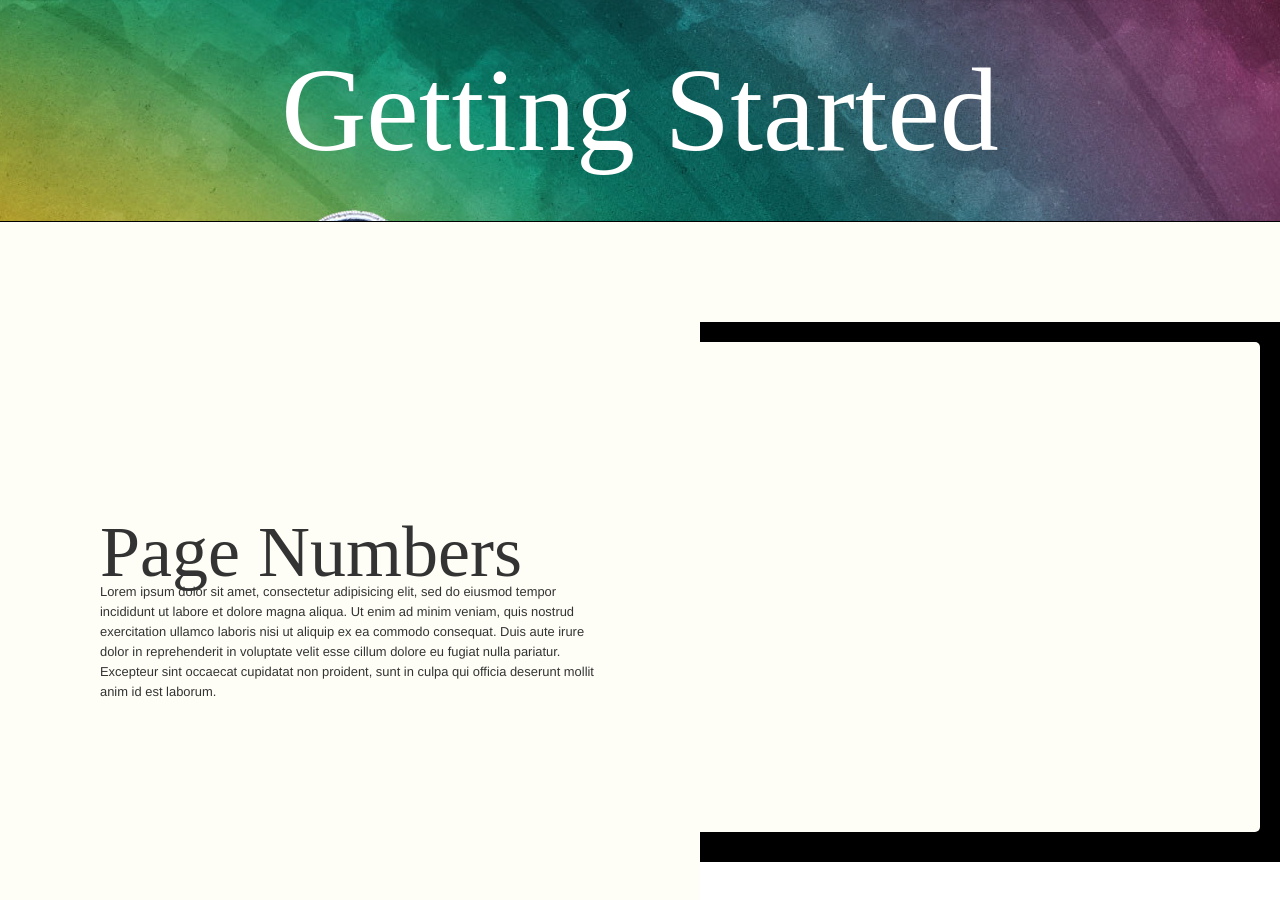
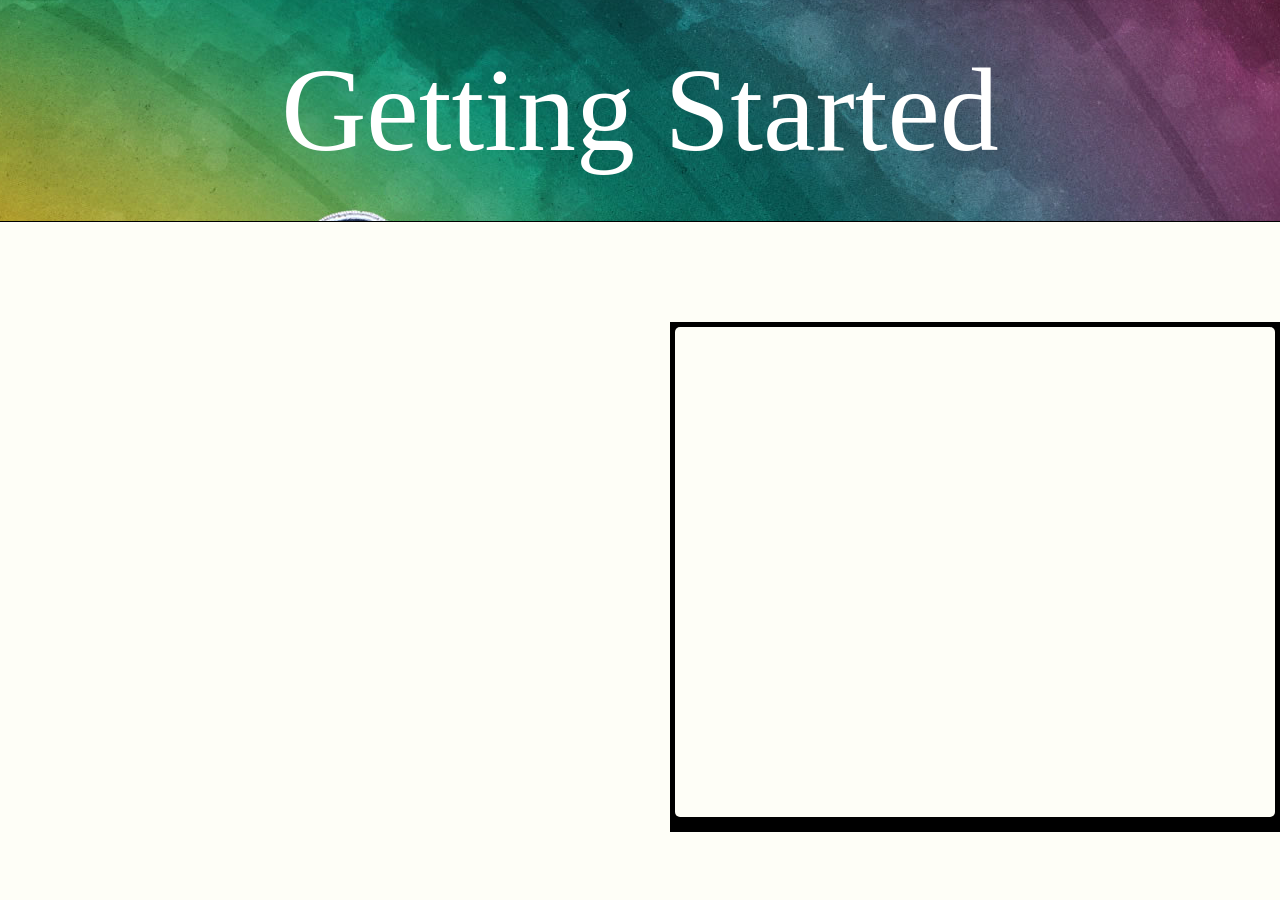
Before and after one commit to r8-forks/BulletJournal, a plain HTML site: page index.html in a window 1280 px wide. Shown: the part 890-1790 px from the top of the page. Drawn offline with Linux system fonts and the light colour scheme; a web font is replaced by a local one.

Commit message:
Trying to fix div height

```diff
--- a/css/bulletjournal.css
+++ b/css/bulletjournal.css
@@ -38,6 +38,8 @@ h1, h2, h3, h4, h5 {
 	background: #fefef7;
 	margin: 0;
 	padding: 0;
+
+
 }
 
 
@@ -75,7 +77,7 @@ h1, h2, h3, h4, h5 {
 
 
 
-.setup-wrapper {background: #fefef7; display: block; margin: 0; position: absolute}
+.setup-wrapper {background: #fefef7; display: block; margin: 0; float: left }
 
 .section-title {text-align: center; padding: 20px;}
 
@@ -86,11 +88,11 @@ h1, h2, h3, h4, h5 {
 h2 {color: white; font-size: 102px!important; margin-top: 100px; }
 h3 {font-size: 72px}
 
-.book {display: block; height: 500px; width: 600px; background: black; float: right; margin-top: 100px; top:0; z-index: 9999; padding: 20px}
+.book {display: block; height: 500px; width: 600px; background: black; float: right; margin-top: 100px; top:0; z-index: 9999; padding: 5px}
 
 .fixed {position: fixed; right: 0; margin-top: 100px}
 .paper {background: #fefef7; border-radius: 5px; display: block; padding: 20px; height: 450px; }
 
 .highlight {background: yellow; padding: 5; display: block; overflow: hidden; width: 0; height: 20px}
 
-.number-demo {bottom: 0; position: absolute; margin-bottom: 50px}
+.number-demo {bottom: 0;  }
```
